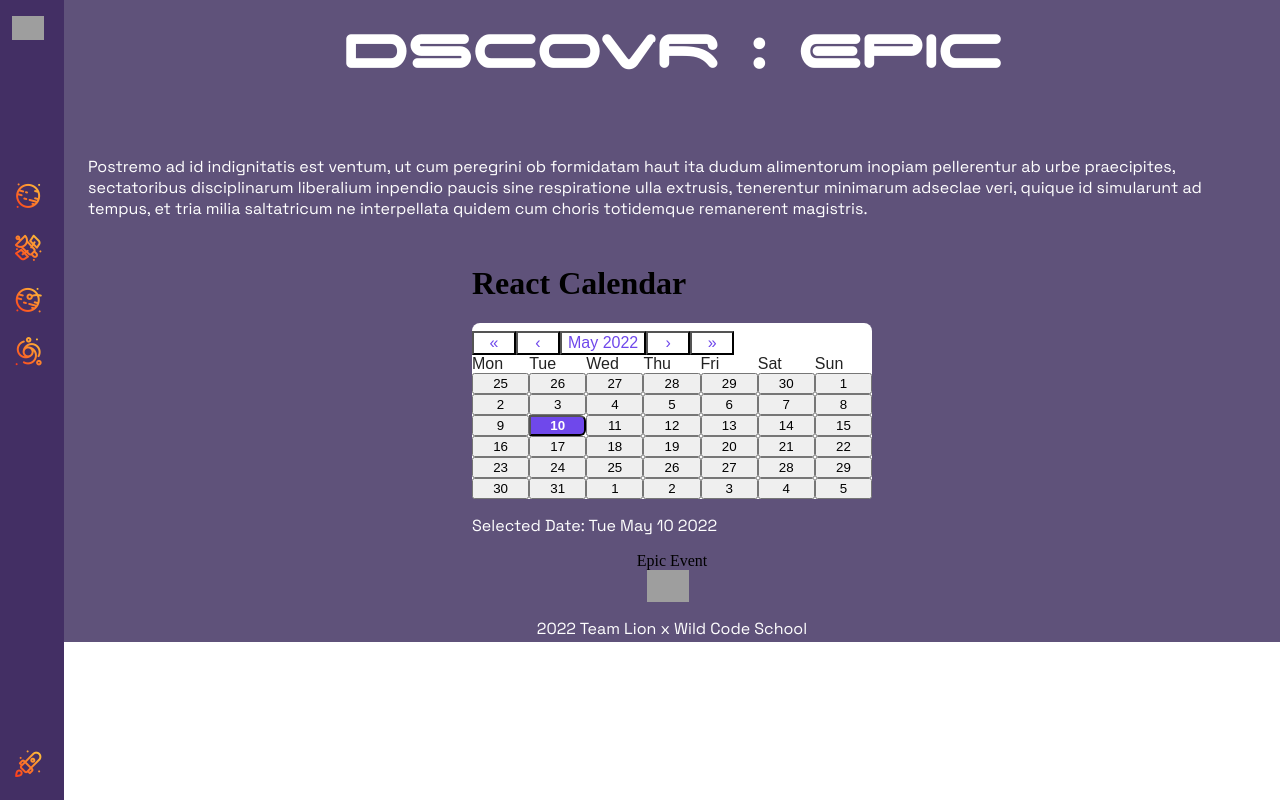
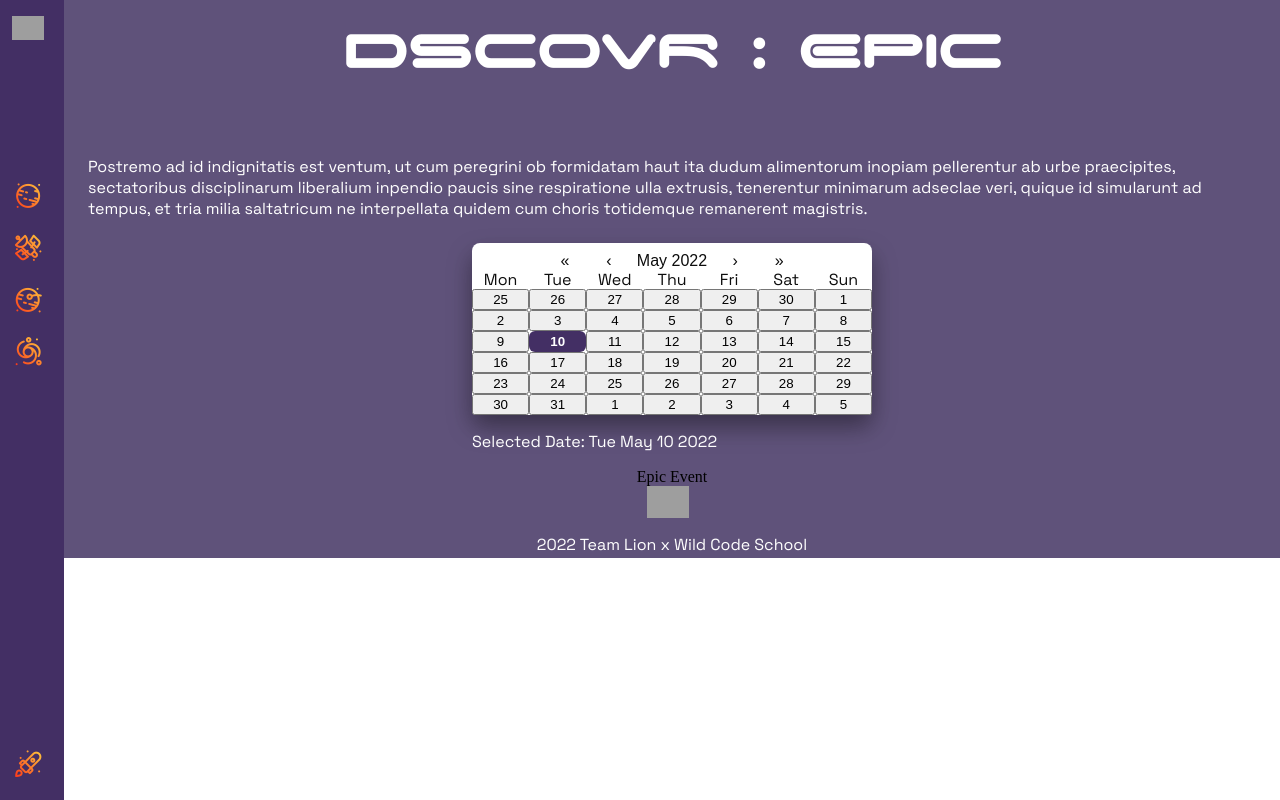
Before and after one commit to WildCodeSchool/-RMT-2203-TeamKarma-lions, a React (Vite) app in the folder frontend/: page /Epic in a window 1280 px wide. Built offline with nearby package versions, Linux system fonts and the light colour scheme; grey boxes are pictures that could not be loaded.

Commit message:
add style on calendarOps

```diff
--- a/frontend/src/components/Epic/CalendarOps.jsx
+++ b/frontend/src/components/Epic/CalendarOps.jsx
@@ -7,7 +7,6 @@ export default function CalendarOps() {
 
   return (
     <div className="app">
-      <h1 className="text-center">React Calendar</h1>
       <div className="calendar-container">
         <Calendar onChange={setDate} value={date} />
       </div>
--- a/frontend/src/styles/CalendarOps.scss
+++ b/frontend/src/styles/CalendarOps.scss
@@ -1,17 +1,20 @@
-@import "./App.scss";
+@import "./variables.scss";
 
 .react-calendar {
+  border: 0;
   width: 400px;
   max-width: 100%;
   background-color: #fff;
-  color: #222;
+  color: rgb(13, 13, 13);
   border-radius: 8px;
-  // box-shadow: 0 12px 24px rgba(0, 0, 0, 0.2);
-  font-family: Arial, Helvetica, sans-serif;
+  box-shadow: 0 12px 24px rgba(0, 0, 0, 0.4);
+  font-family: $font-text;
+  text-align: center;
   line-height: 1.125em;
 }
 .react-calendar__navigation button {
-  color: #6f48eb;
+  border: 0;
+  color: rgb(13, 13, 13);
   min-width: 44px;
   background: none;
   font-size: 16px;
@@ -19,12 +22,15 @@
 }
 .react-calendar__navigation button:enabled:hover,
 .react-calendar__navigation button:enabled:focus {
+  border: 0;
   background-color: #f8f8fa;
 }
 .react-calendar__navigation button[disabled] {
+  border: 0;
   background-color: #f0f0f0;
 }
 abbr[title] {
+  border: 0;
   text-decoration: none;
 }
 /* .react-calendar__month-view__days__day--weekend {
@@ -32,59 +38,64 @@ abbr[title] {
  } */
 .react-calendar__tile:enabled:hover,
 .react-calendar__tile:enabled:focus {
+  border: 0;
   background: #f8f8fa;
-  color: #6f48eb;
+  color: #432f64;
   border-radius: 6px;
 }
 .react-calendar__tile--now {
-  background: #6f48eb33;
+  border: 0;
+  background: #f8f8fa;
   border-radius: 6px;
   font-weight: bold;
-  color: #6f48eb;
+  color: #432f64;
 }
 .react-calendar__tile--now:enabled:hover,
 .react-calendar__tile--now:enabled:focus {
-  background: #6f48eb33;
+  border: 0;
+  background: #432f64;
   border-radius: 6px;
   font-weight: bold;
-  color: #6f48eb;
+  color: #432f64;
 }
 .react-calendar__tile--hasActive:enabled:hover,
 .react-calendar__tile--hasActive:enabled:focus {
-  background: #f8f8fa;
+  border: 0;
+  background: white;
 }
 .react-calendar__tile--active {
-  background: #6f48eb;
+  border: 0;
+  background: #432f64;
   border-radius: 6px;
   font-weight: bold;
   color: white;
 }
 .react-calendar__tile--active:enabled:hover,
 .react-calendar__tile--active:enabled:focus {
-  background: #6f48eb;
+  border: 0;
+  background: #432f64;
   color: white;
 }
 .react-calendar--selectRange .react-calendar__tile--hover {
-  background-color: #f8f8fa;
+  border: 0;
+  background-color: white;
 }
 .react-calendar__tile--range {
-  background: #f8f8fa;
-  color: #6f48eb;
+  border: 0;
+  background: white;
+  color: #432f64;
   border-radius: 0;
 }
 .react-calendar__tile--rangeStart {
-  border-top-right-radius: 0;
-  border-bottom-right-radius: 0;
-  border-top-left-radius: 6px;
-  border-bottom-left-radius: 6px;
-  background: #6f48eb;
+  border: 0;
+  border-radius: 6px;
+
+  background: #432f64;
   color: white;
 }
 .react-calendar__tile--rangeEnd {
-  border-top-left-radius: 0;
-  border-bottom-left-radius: 0;
-  border-top-right-radius: 6px;
-  border-bottom-right-radius: 6px;
-  background: #6f48eb;
+  border: 0;
+  border-radius: 6px;
+  background: #432f64;
   color: white;
 }
```
